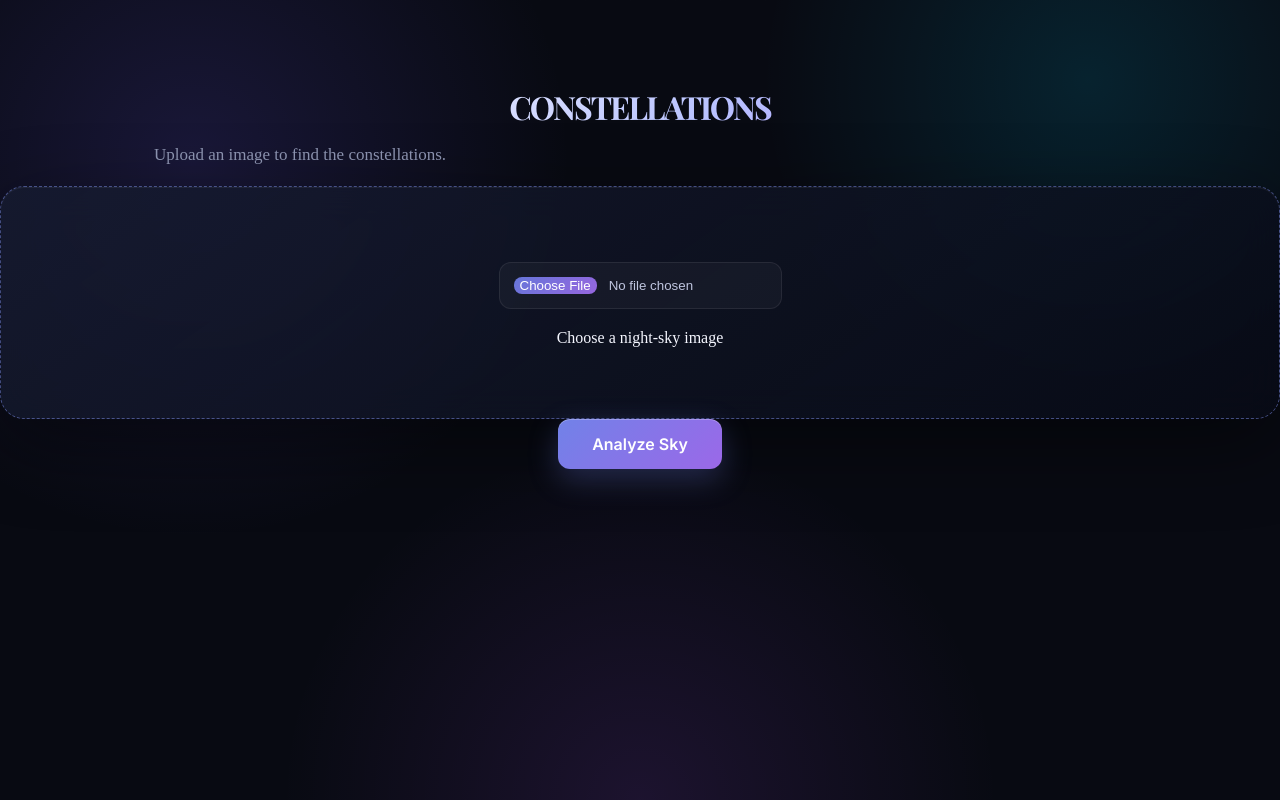
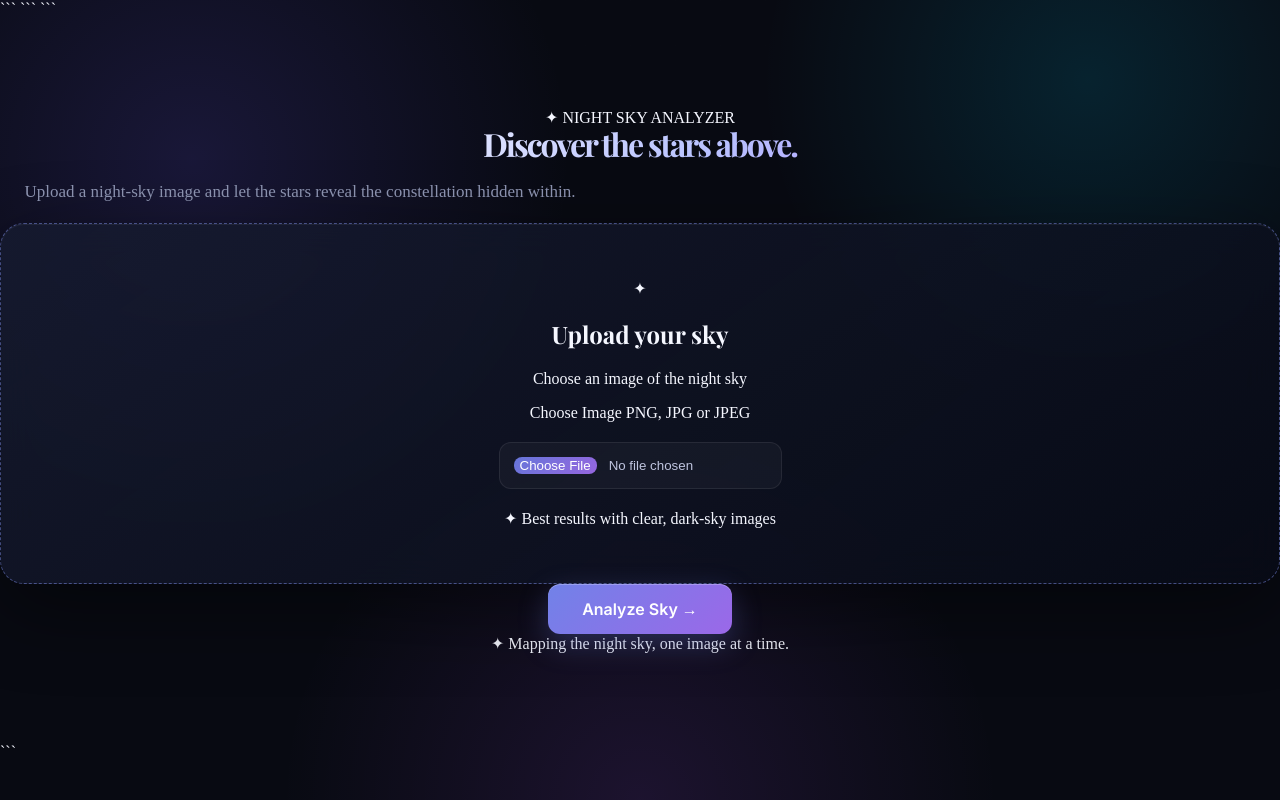
Before and after one commit to Akansha-PXL/Constellations, a Flask app: page / in a window 1280 px wide. Run offline with Flask 3, Linux system fonts and the light colour scheme.

Commit message:
Update index.html

````diff
--- a/templates/index.html
+++ b/templates/index.html
@@ -1,78 +1,202 @@
 <!DOCTYPE html>
+
 <html lang="en">
+
 <head>
-    <link rel="preconnect" href="https://fonts.googleapis.com">
-    <link rel="preconnect" href="https://fonts.gstatic.com" crossorigin>
-    <link href="https://fonts.googleapis.com/css2?family=Playfair+Display:wght@400;500;600;700&display=swap" rel="stylesheet">
-
     <meta charset="UTF-8">
     <meta name="viewport" content="width=device-width, initial-scale=1.0">
 
-    <title>Constellations</title>
+```
+<title>Constellations — Night Sky Analyzer</title>
+
+<link rel="preconnect" href="https://fonts.googleapis.com">
+<link rel="preconnect" href="https://fonts.gstatic.com" crossorigin>
+
+<link
+    href="https://fonts.googleapis.com/css2?family=Inter:wght@400;500;600;700&family=Playfair+Display:wght@500;600;700&display=swap"
+    rel="stylesheet"
+>
 
 <link
     rel="stylesheet"
     href="{{ url_for('static', filename='style.css') }}"
 >
+```
+
 </head>
 
 <body>
 
-    <div class="container">
+```
+<!-- Decorative stars -->
+<div class="stars stars-1"></div>
+<div class="stars stars-2"></div>
+<div class="stars stars-3"></div>
 
-        <h1>CONSTELLATIONS</h1>
+<main class="container">
+
+    <!-- Header -->
+    <header class="hero">
+
+        <div class="eyebrow">
+            ✦ NIGHT SKY ANALYZER
+        </div>
+
+        <h1>
+            Discover the <span>stars above.</span>
+        </h1>
 
         <p class="subtitle">
-            Upload an image to find the constellations.
+            Upload a night-sky image and let the stars reveal the
+            constellation hidden within.
         </p>
 
+    </header>
+
+
+    <!-- Upload Form -->
     <form
         action="/analyze"
         method="POST"
         enctype="multipart/form-data"
+        class="upload-form"
     >
 
         <div class="upload-box">
+
+            <div class="upload-icon">✦</div>
+
+            <h2>Upload your sky</h2>
+
+            <p class="upload-description">
+                Choose an image of the night sky
+            </p>
+
+            <label class="file-label">
+
+                <span class="file-button">
+                    Choose Image
+                </span>
+
+                <span class="file-name">
+                    PNG, JPG or JPEG
+                </span>
 
                 <input
                     type="file"
                     name="image"
                     accept="image/*"
                     required
+                    onchange="updateFileName(this)"
                 >
 
-                <p>
-                    Choose a night-sky image
-                </p>
+            </label>
+
+            <div class="upload-hint">
+                ✦ Best results with clear, dark-sky images
+            </div>
 
         </div>
 
-            <button type="submit">
-                Analyze Sky
+        <button type="submit" class="analyze-button">
+            <span>Analyze Sky</span>
+            <span class="arrow">→</span>
         </button>
 
     </form>
 
+
+    <!-- Results -->
     {% if result_image %}
 
-        <div class="result">
+    <section class="result">
 
-            <h2>Analysis Result</h2>
+        <div class="result-header">
+
+            <div>
+                <span class="result-label">
+                    ANALYSIS COMPLETE
+                </span>
+
+                <h2>Your night sky</h2>
+            </div>
+
+            <div class="result-star">
+                ✦
+            </div>
+
+        </div>
+
+
+        <div class="image-container">
 
             <img
-                src="{{ url_for('uploaded_file',
-                    filename=result_image) }}"
+                src="{{ url_for('uploaded_file', filename=result_image) }}"
                 alt="Processed night sky"
             >
 
-            <p>
-                Detected stars:
-                <strong>{{ star_count }}</strong>
-            </p>
+        </div>
+
+
+        <div class="stats">
+
+            <div class="stat-card">
+
+                <span class="stat-icon">
+                    ✦
+                </span>
+
+                <div>
+                    <span class="stat-label">
+                        STARS DETECTED
+                    </span>
+
+                    <strong>
+                        {{ star_count }}
+                    </strong>
+                </div>
+
+            </div>
+
+
             {% if constellation %}
 
+            <div class="stat-card constellation-card">
+
+                <span class="stat-icon">
+                    ✧
+                </span>
+
+                <div>
+                    <span class="stat-label">
+                        CONSTELLATION
+                    </span>
+
+                    <strong>
+                        {{ constellation.name }}
+                    </strong>
+                </div>
+
+            </div>
+
+            {% endif %}
+
+        </div>
+
+
+        {% if constellation %}
+
+        <div class="constellation-info">
+
+            <div class="constellation-line"></div>
+
+            <div class="constellation-content">
+
+                <span class="info-label">
+                    ABOUT THIS CONSTELLATION
+                </span>
+
                 <h2>
-                Constellation:
                     {{ constellation.name }}
                 </h2>
 
@@ -80,19 +204,63 @@
                     {{ constellation.description }}
                 </p>
 
+            </div>
+
+        </div>
+
+
         {% else %}
 
+        <div class="no-result">
+
+            <div class="no-result-icon">
+                ◌
+            </div>
+
+            <div>
+
+                <h3>
+                    No constellation identified
+                </h3>
+
                 <p>
-                No constellation could be identified.
+                    Try uploading a clearer image with more visible stars.
                 </p>
 
-            {% endif %}
+            </div>
 
         </div>
 
         {% endif %}
 
-    </div>
+    </section>
+
+    {% endif %}
+
+
+    <!-- Footer -->
+    <footer>
+        <span>✦</span>
+        Mapping the night sky, one image at a time.
+    </footer>
+
+</main>
+
+
+<script>
+    function updateFileName(input) {
+        const fileName = document.querySelector(".file-name");
+
+        if (input.files && input.files.length > 0) {
+            fileName.textContent = input.files[0].name;
+            fileName.classList.add("selected");
+        } else {
+            fileName.textContent = "PNG, JPG or JPEG";
+            fileName.classList.remove("selected");
+        }
+    }
+</script>
+```
 
 </body>
 
````
Lines whose indentation alone changed are shown as unchanged.
